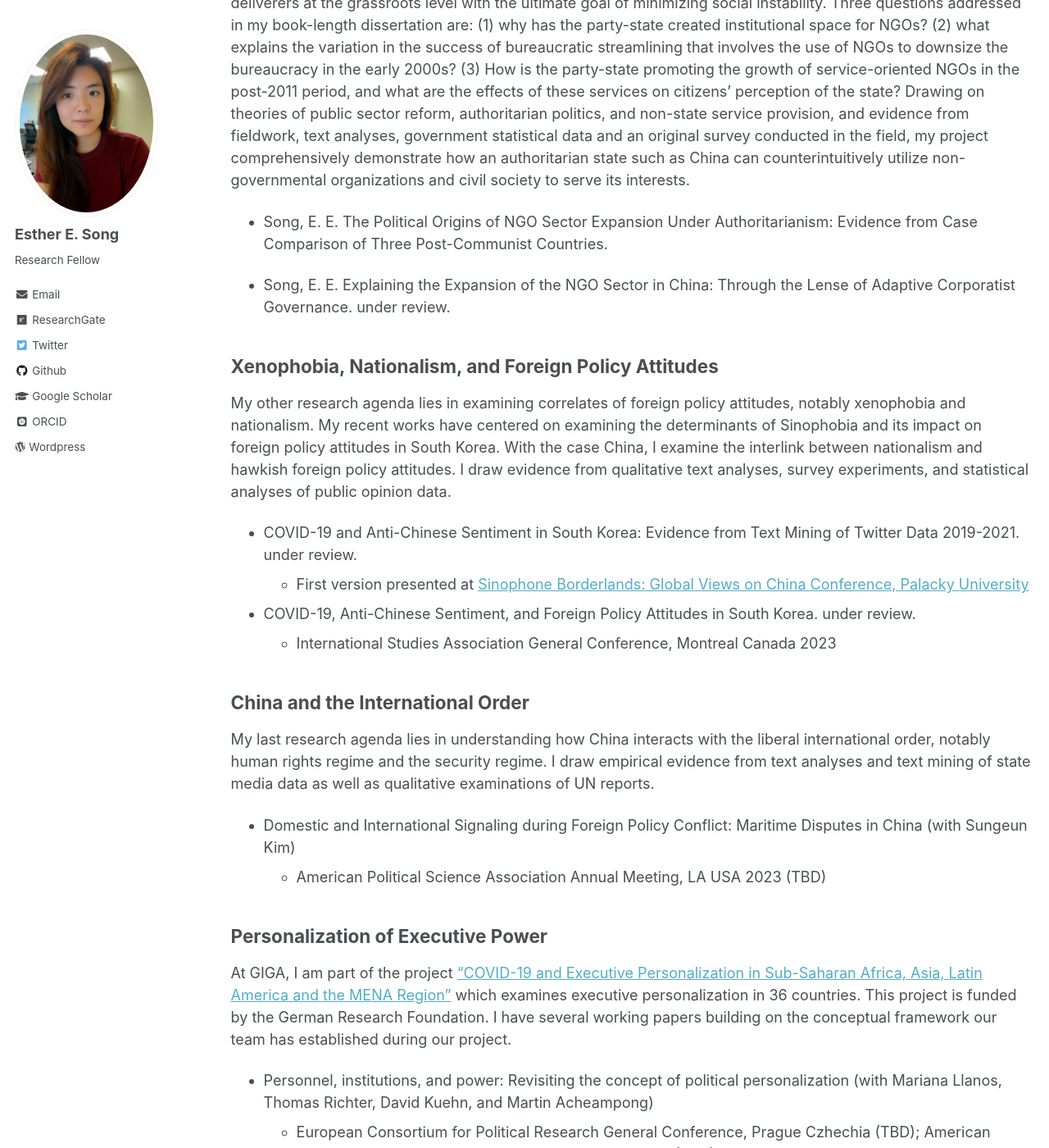
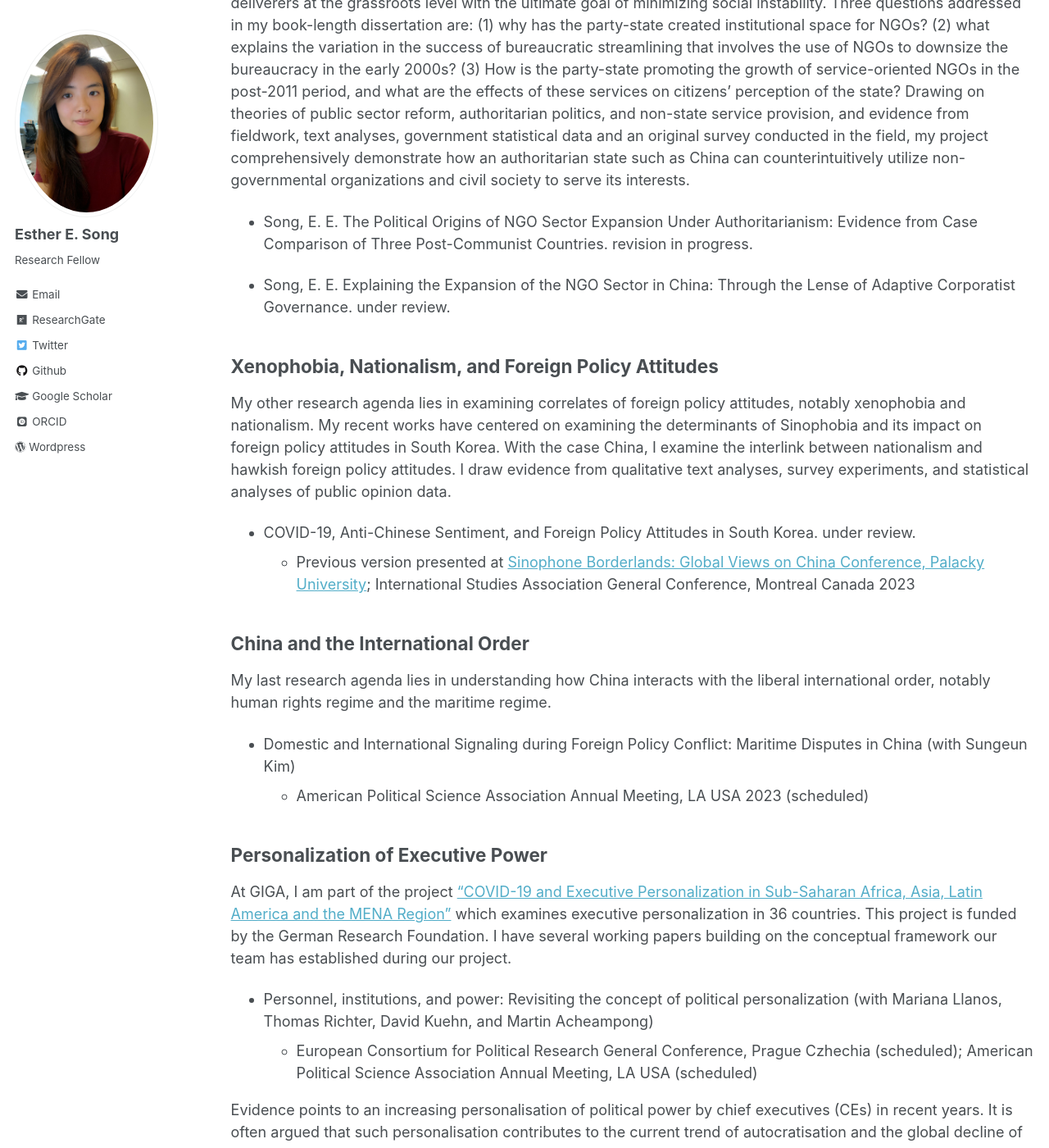
Before and after one commit to ehsong/ehsong.github.io, a Jekyll site: the page built from _pages/research.md, in a window 1280 px wide and 1400 px high, scrolled down 1321 px. Shown: the whole window at 82% size. Built offline with Jekyll 4.4.1, drawn with Linux system fonts in a browser that asks for light colours; some web fonts are replaced; some of the changed text lies outside the part shown.

Commit message:
Update research.md

```diff
--- a/_pages/research.md
+++ b/_pages/research.md
@@ -35,7 +35,7 @@ My research interests span across topics such as civil society and NGO policy, a
 
 What explains the growth of the NGO sector in China during the recent decades? Departing from previous works that focus on the angecy of societal actors, I draw attention to state incentives in promoting the growth of the civic sector. The state initiatives that led to the increase emerge during the two periods: the early 2000s, when NGOs were used as vehicles of bureaucratic streamlining, and the post-2011 period, when NGOs are promoted as service deliverers at the grassroots level with the ultimate goal of minimizing social instability. Three questions addressed in my book-length dissertation are: (1) why has the party-state created institutional space for NGOs? (2) what explains the variation in the success of bureaucratic streamlining that involves the use of NGOs to downsize the bureaucracy in the early 2000s? (3) How is the party-state promoting the growth of service-oriented NGOs in the post-2011 period, and what are the effects of these services on citizens’ perception of the state? Drawing on theories of public sector reform, authoritarian politics, and non-state service provision, and evidence from fieldwork, text analyses, government statistical data and an original survey conducted in the field, my project comprehensively demonstrate how an authoritarian state such as China can counterintuitively utilize non-governmental organizations and civil society to serve its interests.
 
-* Song, E. E. The Political Origins of NGO Sector Expansion Under Authoritarianism: Evidence from Case Comparison of Three Post-Communist Countries.
+* Song, E. E. The Political Origins of NGO Sector Expansion Under Authoritarianism: Evidence from Case Comparison of Three Post-Communist Countries. revision in progress.
 
 * Song, E. E. Explaining the Expansion of the NGO Sector in China: Through the Lense of Adaptive Corporatist Governance. under review.
 
@@ -44,30 +44,27 @@ What explains the growth of the NGO sector in China during the recent decades? D
 
 My other research agenda lies in examining correlates of foreign policy attitudes, notably xenophobia and nationalism. My recent works have centered on examining the determinants of Sinophobia and its impact on foreign policy attitudes in South Korea. With the case China, I examine the interlink between nationalism and hawkish foreign policy attitudes. I draw evidence from qualitative text analyses, survey experiments, and statistical analyses of public opinion data.
 
-* COVID-19 and Anti-Chinese Sentiment in South Korea: Evidence from Text Mining of Twitter Data 2019-2021. under review.
-   * First version presented at [Sinophone Borderlands: Global Views on China Conference, Palacky University](https://sinofon.cz/surveys/)
-
 * COVID-19, Anti-Chinese Sentiment, and Foreign Policy Attitudes in South Korea. under review.
-  * International Studies Association General Conference, Montreal Canada 2023
+  * Previous version presented at [Sinophone Borderlands: Global Views on China Conference, Palacky University](https://sinofon.cz/surveys/); International Studies Association General Conference, Montreal Canada 2023
 
 ## China and the International Order
 
-My last research agenda lies in understanding how China interacts with the liberal international order, notably human rights regime and the security regime. I draw empirical evidence from text analyses and text mining of state media data as well as qualitative examinations of UN reports.
+My last research agenda lies in understanding how China interacts with the liberal international order, notably human rights regime and the maritime regime.
 
 * Domestic and International Signaling during Foreign Policy Conflict: Maritime Disputes in China (with Sungeun Kim)
-  * American Political Science Association Annual Meeting, LA USA 2023 (TBD)
+  * American Political Science Association Annual Meeting, LA USA 2023 (scheduled)
 
 ## Personalization of Executive Power
 
 At GIGA, I am part of the project [“COVID-19 and Executive Personalization in Sub-Saharan Africa, Asia, Latin America and the MENA Region”](https://www.giga-hamburg.de/en/research-and-transfer/projects/covid-19-executive-personalization-sub-saharan-africa-asia-latin-america-mena-region) which examines executive personalization in 36 countries. This project is funded by the German Research Foundation. I have several working papers building on the conceptual framework our team has established during our project.
 
 * Personnel, institutions, and power: Revisiting the concept of political personalization (with Mariana Llanos, Thomas Richter, David Kuehn, and Martin Acheampong)
-  * European Consortium for Political Research General Conference, Prague Czhechia (TBD); American Political Science Association Annual Meeting, LA USA (TBD)
+  * European Consortium for Political Research General Conference, Prague Czhechia (scheduled); American Political Science Association Annual Meeting, LA USA (scheduled)
 
 Evidence points to an increasing personalisation of political power by chief executives (CEs) in recent years. It is often argued that such personalisation contributes to the current trend of autocratisation and the global decline of democracy. Yet, our understanding of the degree and kind remain fractured, not least because there is a plethora of tacit understandings, definitions, and concepts of what political personalisation is. While many argue that personalisation relates to the rising dominance of the CE over other political actors, there is much disagreement over who these actors are. Moreover, while personalisation can occur in both autocracies and democracies, scholarship is still siloed into regime-types. Addressing these gaps, we develop a framework that defines personalisation as a process in which the CE centralises power to make political decisions by weakening the constraining capacities of all relevant actors during stages of the policy process. We propose that CEs can achieve this through three distinct strategies – personnel management, institutional engineering, and power arrogation. We demonstrate the usefulness of our conceptual framework with illustrations from democracies and autocracies of the Global South.
 
 * Personnel Management as a Credible Commitment Mechanism: Evidence from North Korea, 1994-2014
-  * Previous version presented at MPSA, Chicago IL; Stanford Network Forum, Stanford University; GIGA Workshop on Authoritarian Politics (TBD); European Consortium for Political Research General Conference (TBD)
+  * Previous version presented at MPSA, Chicago IL; Stanford Network Forum, Stanford University; GIGA Workshop on Authoritarian Politics (TBD); European Consortium for Political Research General Conference (scheduled)
 
 Despite accumulation of a large corpus of literature on the role of legislatures and parties, it is unclear whether these institutions function as a co-optation mechanism, especially when legislatures do not function as an arena of deliberation. We draw attention to personnel management, which involves management of promotions, demotions and movement of positions of cadres within the party-state. We argue that personnel management is a more concrete measure of access to rents by elites. Personnel management is an institution that dictators use to credibly commit to power sharing but at the same time constrain elites from involving in collective action. We test the implications of the theory using a unique data set we constructed which contains information on 2,631 career trajectory events of 320 cadres in North Korea.
 
```
